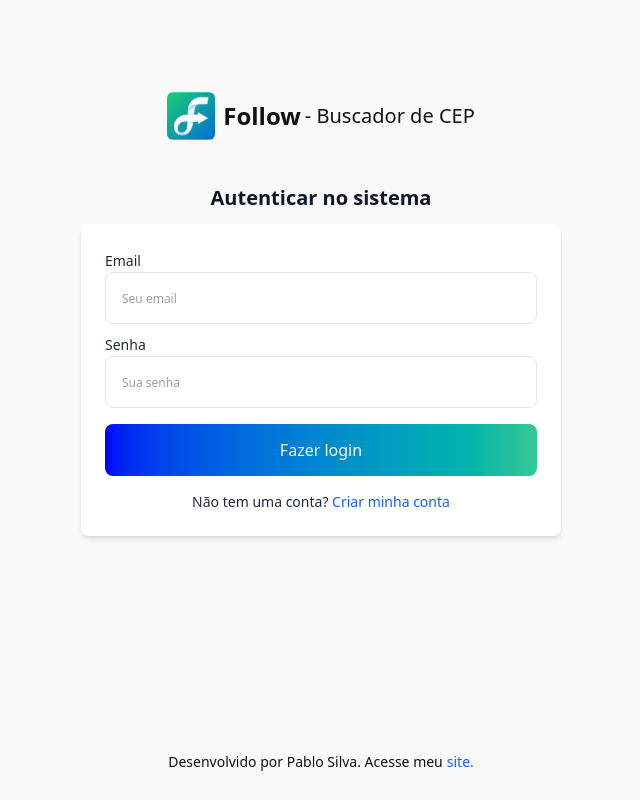
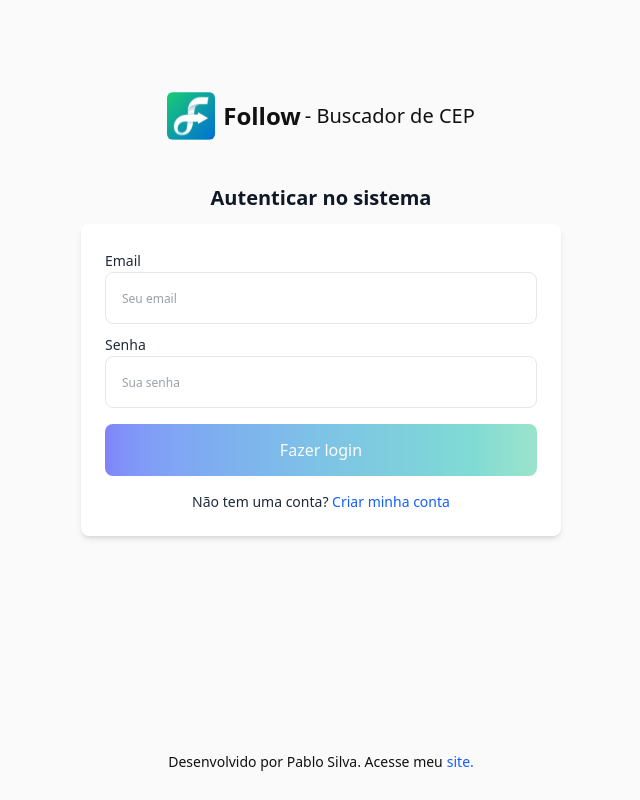
Before and after one commit to pablolucio97/follow-challenge, a React (Vite) app in the folder follow-front-end/: page / in a window 1280 px wide. Shown: the whole page, without its empty margins (319-959 px from the left). Built offline with nearby package versions, Linux system fonts and the light colour scheme.

Commit message:
feat: adds useLoading hook and toaster

```diff
--- a/follow-front-end/package.json
+++ b/follow-front-end/package.json
@@ -17,6 +17,7 @@
     "moment": "^2.30.1",
     "react": "^19.0.0",
     "react-dom": "^19.0.0",
+    "react-hot-toast": "^2.5.2",
     "react-icons": "^5.5.0",
     "react-router-dom": "^7.4.0",
     "react-spinners": "^0.15.0",
--- a/follow-front-end/src/App.tsx
+++ b/follow-front-end/src/App.tsx
@@ -1,3 +1,4 @@
+import { Toaster } from "react-hot-toast";
 import AuthContextProvider from "./contexts/AuthContext";
 import Router from "./routes";
 import "./styles/index.css";
@@ -6,6 +7,7 @@ function App() {
   return (
     <AuthContextProvider>
       <main className="w-full h-full">
+        <Toaster />
         <Router />
       </main>
     </AuthContextProvider>
--- a/follow-front-end/src/components/buttons/Button/index.tsx
+++ b/follow-front-end/src/components/buttons/Button/index.tsx
@@ -15,7 +15,7 @@ const Button: React.FC<ButtonProps> = ({
 }) => {
   return (
     <button
-      className={`w-full h-[52px] flex items-center justify-center bg-gradient-to-r from-primary to-secondary normal-case lg:text-base text-sm font-medium font-poppins rounded-lg disabled:cursor-normal disabled:opacity-[0.5] text-gray-50 font-secondary ${className}`}
+      className={`w-full h-[52px] flex items-center justify-center bg-gradient-to-r from-primary to-secondary normal-case lg:text-base text-sm font-medium font-poppins rounded-lg cursor-pointer disabled:cursor-normal disabled:opacity-[0.5] text-gray-50 font-secondary ${className}`}
       {...rest}
     >
       {isLoading ? <Loading hideText color="#ffffff" /> : title}
--- a/follow-front-end/src/components/miscellaneous/Loading/index.tsx
+++ b/follow-front-end/src/components/miscellaneous/Loading/index.tsx
@@ -1,5 +1,5 @@
 import { CSSProperties } from "react";
-import { CircleLoader } from "react-spinners";
+import { ScaleLoader } from "react-spinners";
 
 interface LoadingProps {
   color?: string;
@@ -10,17 +10,18 @@ interface LoadingProps {
 const Loading: React.FC<LoadingProps> = ({ color, text, hideText }) => {
   const override: CSSProperties = {
     display: "block",
-    margin: "0 auto",
+    margin: "0.5 auto",
   };
   return (
     <div className="w-full flex flex-col items-center justify-center">
-      <CircleLoader
+      <ScaleLoader
         color={color || "#33C896"}
         loading
         cssOverride={override}
-        size={32}
+        height={16}
         aria-label="Loading Spinner"
         data-testid="loader"
+        className="mt-2"
       />
       {!hideText && (
         <span className="text-gray-800 text-[11px] lg:text-sm font-secondary mt-3">
--- /dev/null
+++ b/follow-front-end/src/hooks/useLoading.ts
@@ -0,0 +1,6 @@
+import { useState } from "react";
+
+export const useLoading = () => {
+  const [loading, setLoading] = useState(false);
+  return { loading, setLoading };
+};
--- a/follow-front-end/src/screens/auth/SignIn/components/SignInForm/index.tsx
+++ b/follow-front-end/src/screens/auth/SignIn/components/SignInForm/index.tsx
@@ -10,6 +10,7 @@ interface SignInFormProps {
   setPassword: Dispatch<SetStateAction<string>>;
   onSubmit: () => void;
   disabled?: boolean;
+  isLoading?: boolean;
 }
 
 const SignInForm: React.FC<SignInFormProps> = ({
@@ -18,7 +19,8 @@ const SignInForm: React.FC<SignInFormProps> = ({
   password,
   setPassword,
   onSubmit,
-  disabled
+  disabled,
+  isLoading
 }) => {
   const handleSubmit = (event: FormEvent<HTMLFormElement>) => {
     event.preventDefault();
@@ -43,9 +45,14 @@ const SignInForm: React.FC<SignInFormProps> = ({
         type="password"
         value={password}
         onChange={(e) => setPassword(e.target.value)}
+      />
+      <Button
+        title="Fazer login"
+        className="my-2"
+        type="submit"
         disabled={disabled}
+        isLoading={isLoading}
       />
-      <Button title="Fazer login" className="my-2" type="submit" />
       <div className="mt-2 flex justify-center">
         <span className="text-gray-800 text-xs md:text-sm">
           Não tem uma conta?{" "}
--- a/follow-front-end/src/screens/auth/SignIn/index.tsx
+++ b/follow-front-end/src/screens/auth/SignIn/index.tsx
@@ -2,7 +2,10 @@ import FooterLink from "@/components/miscellaneous/FooterLink";
 import LogoText from "@/components/miscellaneous/LogoText";
 import Title from "@/components/typography/Title";
 import { UsersRepository } from "@/repositories/UsersRepository";
+import { showErrorToast } from "@/utils/toast";
+import { isEmailValid } from "@/utils/validations";
 import useAuth from "hooks/useAuth";
+import { useLoading } from "hooks/useLoading";
 import { useCallback, useMemo, useState } from "react";
 import SignInForm from "./components/SignInForm";
 
@@ -11,12 +14,23 @@ const SignIn: React.FC = () => {
   const [email, setEmail] = useState("");
   const [password, setPassword] = useState("");
 
+  const { loading, setLoading } = useLoading();
+
   const usersRepository = useMemo(() => {
     return new UsersRepository();
   }, []);
 
+  const MIN_PASSWORD_LENGTH = 6;
+
+  const isFormValid =
+    email &&
+    isEmailValid(email) &&
+    password &&
+    password.length >= MIN_PASSWORD_LENGTH;
+
   const handleSignIn = useCallback(async () => {
     try {
+      setLoading(true);
       const authData = await usersRepository.authenticateUser({
         email,
         password,
@@ -25,9 +39,14 @@ const SignIn: React.FC = () => {
         authenticateUser(authData);
       }
     } catch (error) {
+      showErrorToast(
+        `Houve um erro ao autenticar usuário. \n Por favor, tente novamente mais tarde.`
+      );
       console.log("Error", error);
+    } finally {
+      setLoading(false);
     }
-  }, [authenticateUser, email, password, usersRepository]);
+  }, [authenticateUser, email, password, setLoading, usersRepository]);
 
   return (
     <div className="w-full min-h-screen flex flex-col relative">
@@ -40,6 +59,8 @@ const SignIn: React.FC = () => {
           password={password}
           setPassword={setPassword}
           onSubmit={handleSignIn}
+          disabled={!isFormValid || loading}
+          isLoading={loading}
         />
       </div>
       <FooterLink className="absolute bottom-4" />
--- a/follow-front-end/src/screens/auth/SingnUp/components/SignUpForm/index.tsx
+++ b/follow-front-end/src/screens/auth/SingnUp/components/SignUpForm/index.tsx
@@ -14,6 +14,7 @@ interface SignUpFormProps {
   passwordConfirmation: string;
   setPasswordConfirmation: Dispatch<SetStateAction<string>>;
   disabled?: boolean;
+  isLoading?: boolean;
 }
 
 const SignUpForm: React.FC<SignUpFormProps> = ({
@@ -26,7 +27,8 @@ const SignUpForm: React.FC<SignUpFormProps> = ({
   passwordConfirmation,
   setPasswordConfirmation,
   onSubmit,
-  disabled
+  disabled,
+  isLoading,
 }) => {
   const handleSubmit = (event: FormEvent<HTMLFormElement>) => {
     event.preventDefault();
@@ -66,7 +68,13 @@ const SignUpForm: React.FC<SignUpFormProps> = ({
         value={passwordConfirmation}
         onChange={(e) => setPasswordConfirmation(e.target.value)}
       />
-      <Button title="Cadastrar usuário" className="my-2" type="submit" disabled={disabled}/>
+      <Button
+        title="Cadastrar usuário"
+        className="my-2"
+        type="submit"
+        disabled={disabled}
+        isLoading={isLoading}
+      />
       <div className="mt-2 flex justify-center">
         <span className="text-gray-800 text-xs md:text-sm">
           Já possui um usuário?{" "}
--- a/follow-front-end/src/screens/auth/SingnUp/index.tsx
+++ b/follow-front-end/src/screens/auth/SingnUp/index.tsx
@@ -2,8 +2,11 @@ import FooterLink from "@/components/miscellaneous/FooterLink";
 import LogoText from "@/components/miscellaneous/LogoText";
 import Title from "@/components/typography/Title";
 import { UsersRepository } from "@/repositories/UsersRepository";
+import { showErrorToast, showSuccessToast } from "@/utils/toast";
 import { isEmailValid } from "@/utils/validations";
+import { useLoading } from "hooks/useLoading";
 import { useCallback, useMemo, useState } from "react";
+import { useNavigate } from "react-router-dom";
 import SignUpForm from "./components/SignUpForm";
 
 const SignUp: React.FC = () => {
@@ -12,25 +15,37 @@ const SignUp: React.FC = () => {
   const [password, setPassword] = useState("");
   const [passwordConfirmation, setPasswordConfirmation] = useState("");
 
+  const { loading, setLoading } = useLoading();
+  const navigate = useNavigate();
+
   const usersRepository = useMemo(() => {
     return new UsersRepository();
   }, []);
 
   const handleRegisterUser = useCallback(async () => {
     try {
+      setLoading(true);
       const user = await usersRepository.createUser({
         name,
         email,
         password,
       });
       if (user) {
-        console.log(user);
+        showSuccessToast("Usuário cadastrado com sucesso!");
+        navigate("/");
       }
     } catch (error) {
+      showErrorToast(
+        `Houve um erro ao cadastrar usuário. \n Por favor, tente novamente mais tarde.`
+      );
       console.log("Error", error);
+    } finally {
+      setLoading(false);
     }
-  }, [email, name, password, usersRepository]);
+  }, [email, name, navigate, password, setLoading, usersRepository]);
+
   const MIN_PASSWORD_LENGTH = 6;
+
   const isFormValid =
     name &&
     email &&
@@ -56,6 +71,7 @@ const SignUp: React.FC = () => {
           setPasswordConfirmation={setPasswordConfirmation}
           onSubmit={handleRegisterUser}
           disabled={!isFormValid}
+          isLoading={loading}
         />
       </div>
       <FooterLink className="absolute bottom-4" />
--- /dev/null
+++ b/follow-front-end/src/utils/toast.ts
@@ -0,0 +1,21 @@
+import toast from "react-hot-toast";
+
+export const showSuccessToast = (message: string) => {
+  toast.success(message, {
+    duration: 4000,
+    position: "top-center",
+    style: {
+      fontSize: ".85rem",
+    },
+  });
+};
+
+export const showErrorToast = (message: string) => {
+  toast.error(message, {
+    duration: 4000,
+    position: "top-center",
+    style: {
+      fontSize: ".85rem",
+    },
+  });
+};
```
Also changed, not shown: 1 other file (tests, documents, lock files or other folders).
